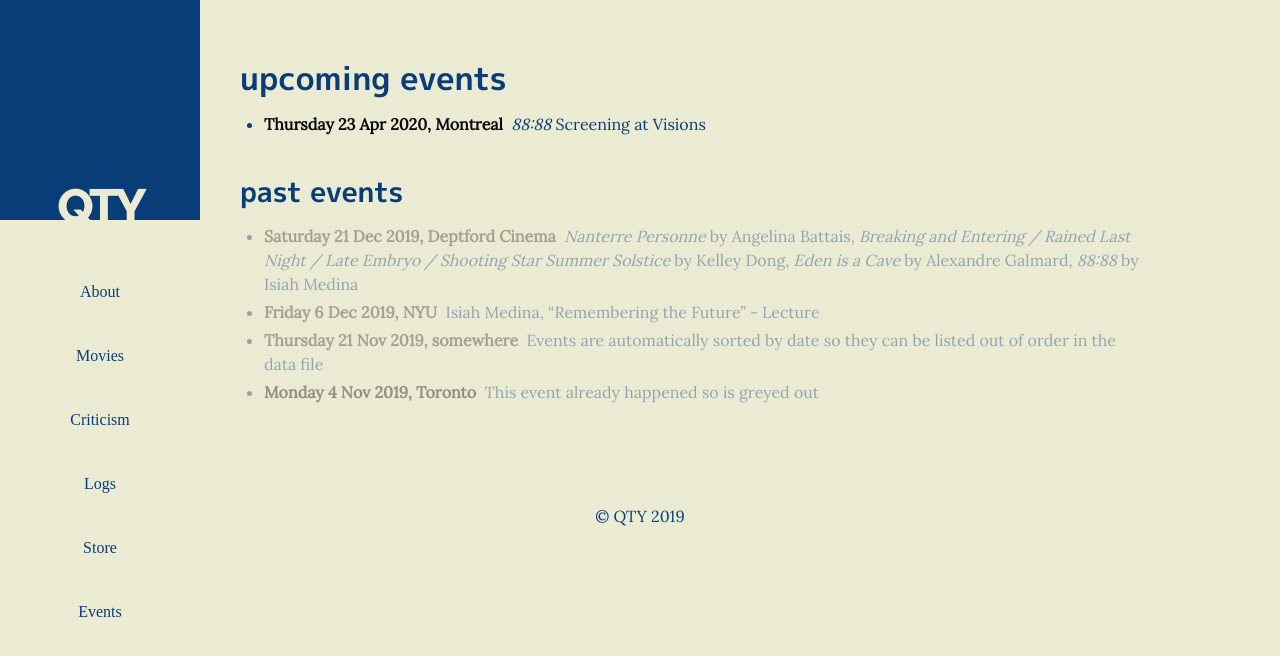
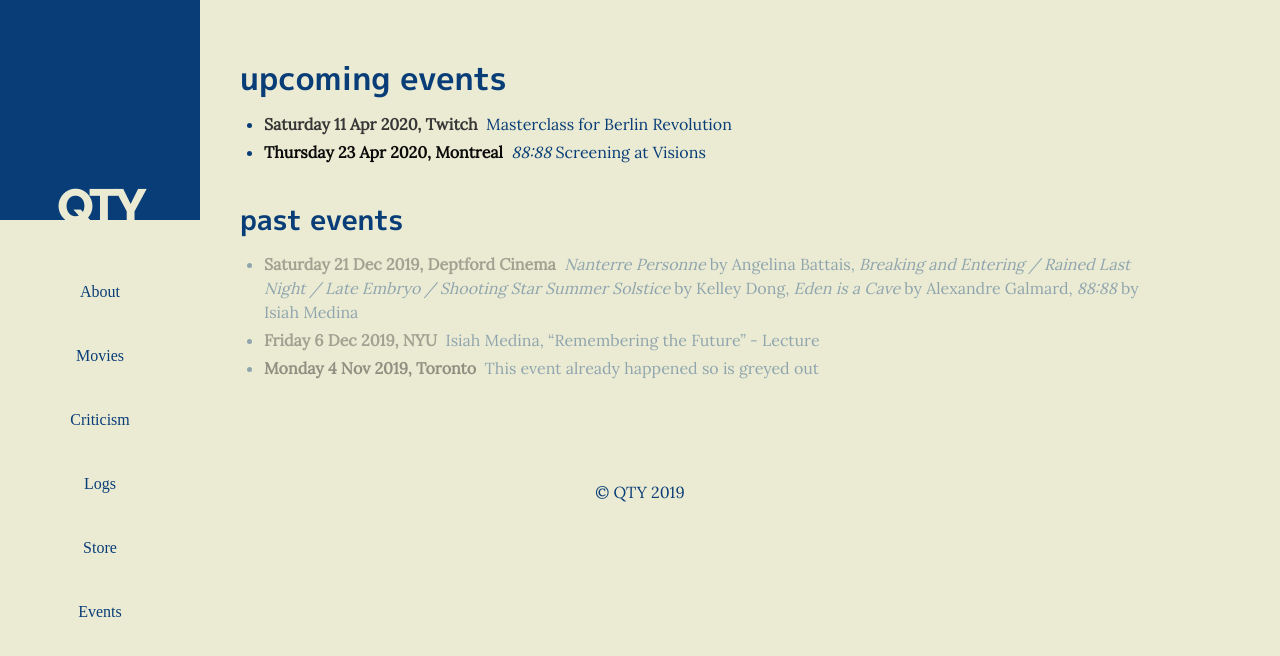
Before and after one commit to naobot/qty-cinema, a Jekyll site: the page built from events.html, in a window 1280 px wide. Shown: the top 656 px of the page. Built offline with Jekyll 4.4.1, drawn with Linux system fonts in a browser that asks for light colours; some web fonts are replaced.

Commit message:
Update from Forestry.io Isiah Medina updated _data/events.yaml

```diff
--- a/_data/events.yaml
+++ b/_data/events.yaml
@@ -3,6 +3,9 @@
   where: Montreal
   what: "<em>88:88</em> Screening at Visions"
   link: ''
+- when: 2020-04-11 22:30:00 +0000
+  where: Twitch
+  what: Masterclass for Berlin Revolution
 - when: 2019-11-04
   where: Toronto
   what: This event already happened so is greyed out
@@ -15,7 +18,3 @@
   what: "<i>Nanterre Personne</i> by Angelina Battais, <i>Breaking and Entering /
     Rained Last Night / Late Embryo / Shooting Star Summer Solstice</i> by Kelley
     Dong, <i>Eden is a Cave</i> by Alexandre Galmard, <i>88:88</i> by Isiah Medina"
-- when: 2019-11-21
-  where: somewhere
-  what: Events are automatically sorted by date so they can be listed out of order
-    in the data file
```
